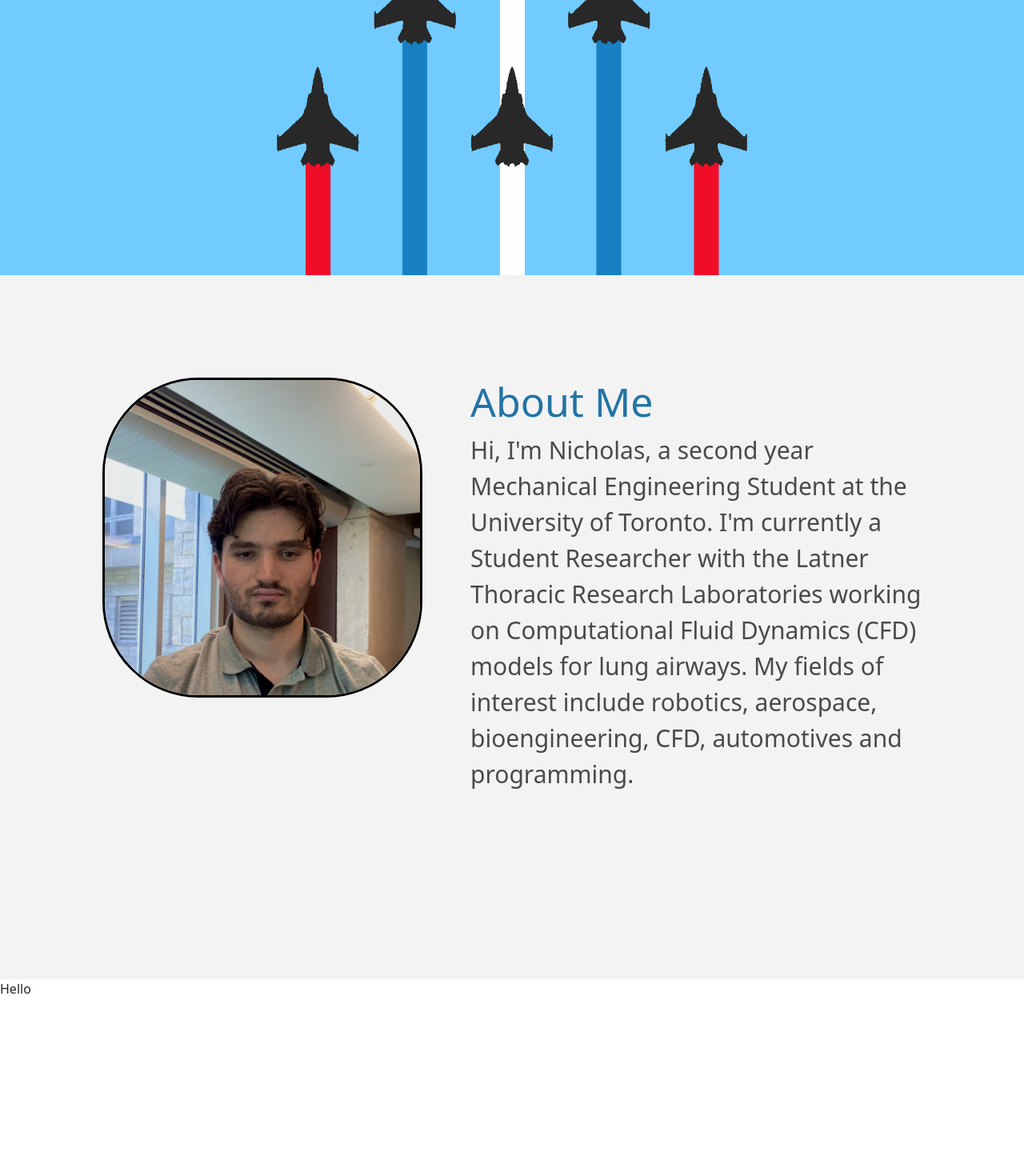
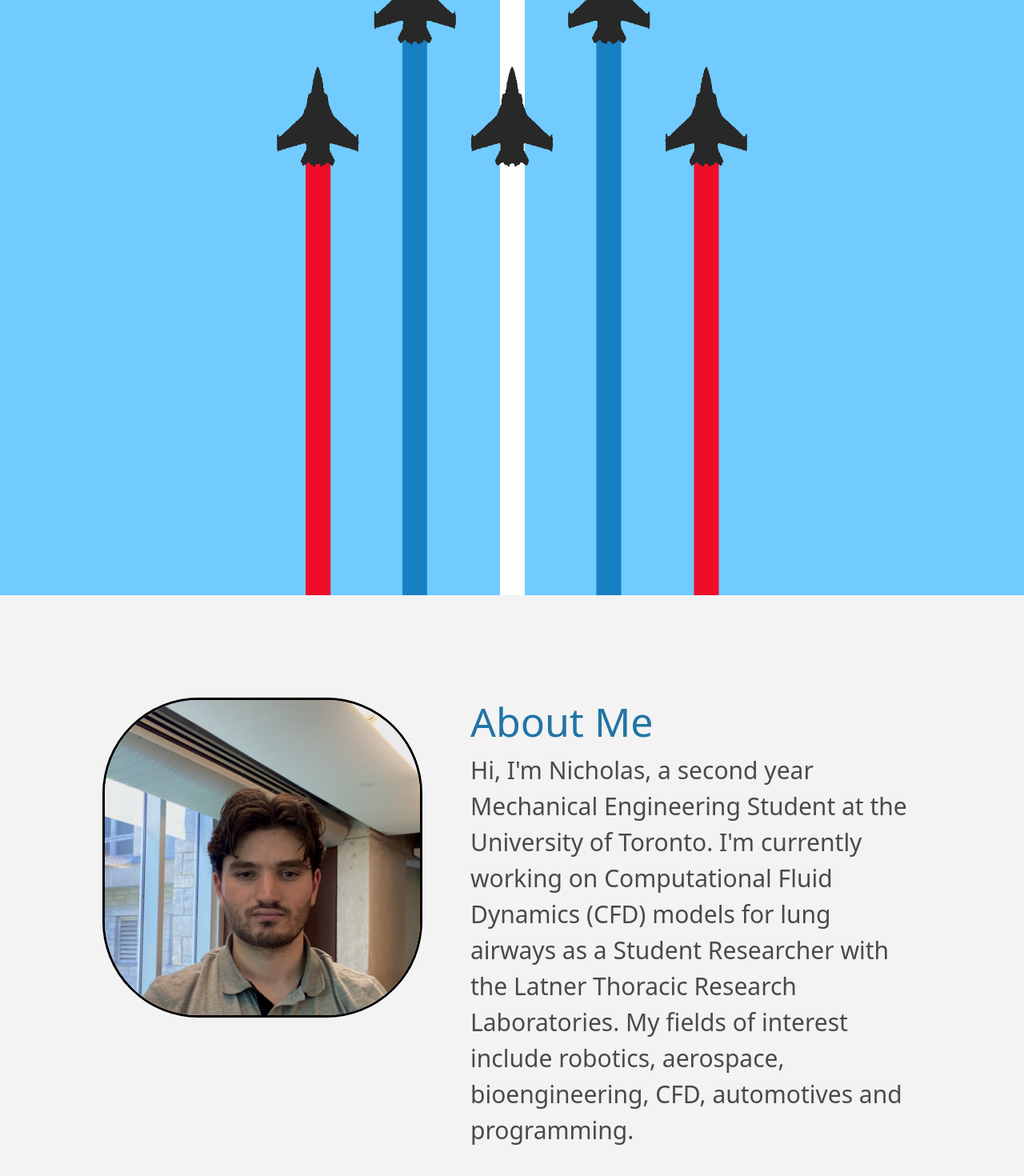
Before and after one commit to Nick2858/Professional-Webpage, a React (Vite) app: page / in a window 1280 px wide. Shown: the part 1256-2726 px from the top of the page at 80% size. Built offline with nearby package versions, Linux system fonts and the light colour scheme.

Commit message:
modified:   src/App.css 	modified:   src/components/AboutPage.tsx

```diff
--- a/src/App.css
+++ b/src/App.css
@@ -9,7 +9,7 @@ body::-webkit-scrollbar {
 
 .LandingPage {
     width: 100vw;
-    height: 200vh;
+    height: 250vh;
     background-color: #71cbff;
     position:relative;
     text-align: center;
@@ -53,7 +53,7 @@ body::-webkit-scrollbar {
 
 
 @keyframes nameAnimation {
-    to {margin: 0%;}
+    to {margin: 0%; opacity:-50%; font-size:20vw}
 
 }
 
--- a/src/components/AboutPage.tsx
+++ b/src/components/AboutPage.tsx
@@ -9,11 +9,11 @@ function AboutPage() {
           <h1 className="PageTitle">About Me</h1>
           <p className="PageText">
             Hi, I'm Nicholas, a second year Mechanical Engineering Student at
-            the University of Toronto. I'm currently a Student Researcher with
-            the Latner Thoracic Research Laboratories working on Computational
-            Fluid Dynamics (CFD) models for lung airways. My fields of interest
-            include robotics, aerospace, bioengineering, CFD, automotives and
-            programming.
+            the University of Toronto. I'm currently working on Computational
+            Fluid Dynamics (CFD) models for lung airways as a Student Researcher
+            with the Latner Thoracic Research Laboratories. My fields of
+            interest include robotics, aerospace, bioengineering, CFD,
+            automotives and programming.
           </p>
         </body>
       </div>
```
